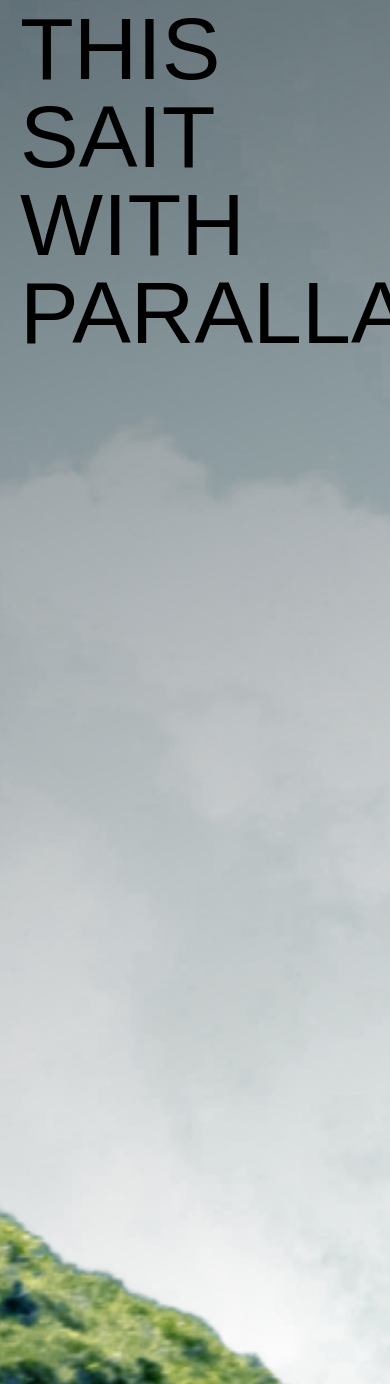
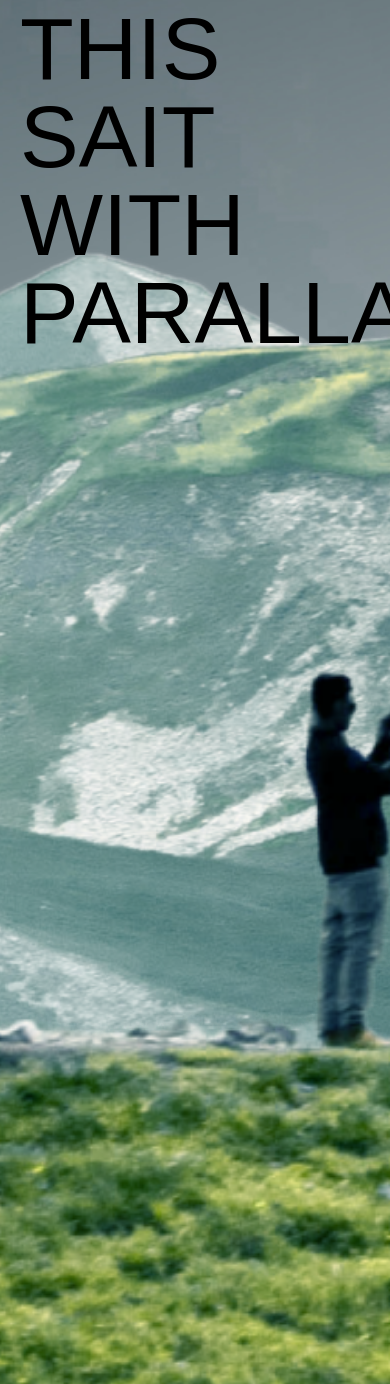
Before and after one commit to StepanBkv/site_rezeme, a PHP site: page /parallax.html in a window 390 px wide. Shown: the part 93-1477 px from the top of the page. Run offline with PHP 8.4, Linux system fonts and the light colour scheme.

Commit message:
Адаптивность

```diff
--- a/css/parallax.css
+++ b/css/parallax.css
@@ -140,25 +140,40 @@ h1, h2, h3, h4, h5, h6 {
   left: 0%;
 }
 
-.images-parallax__clouds {
+.images-parallax__clouds,
+.images-parallax__mountains,
+.images-parallax__human {
+  position: absolute;
   width: 100%;
   height: 100%;
+  left: 0;
+}
+
+.images-parallax__clouds {
   background: url("../img/clouds.jpg") top / cover no-repeat;
   top: 0;
 }
 
 .images-parallax__mountains {
-  position: absolute;
   background: url("../img/mountains.png") top / cover no-repeat;
   top: 15%;
   z-index: 2;
 }
 
 .images-parallax__human {
-  position: absolute;
-  width: 100%;
-  height: 100%;
   background: url("../img/human.png") top / cover no-repeat;
   top: 45%;
   z-index: 3;
 }
+
+@media (max-aspect-ratio: 3/2) {
+  .images-parallax__human {
+    background-position: 20% top;
+  }
+}
+
+.content {
+  background-color: #0b1d26;
+  position: relative;
+  z-index: 2;
+}
```
